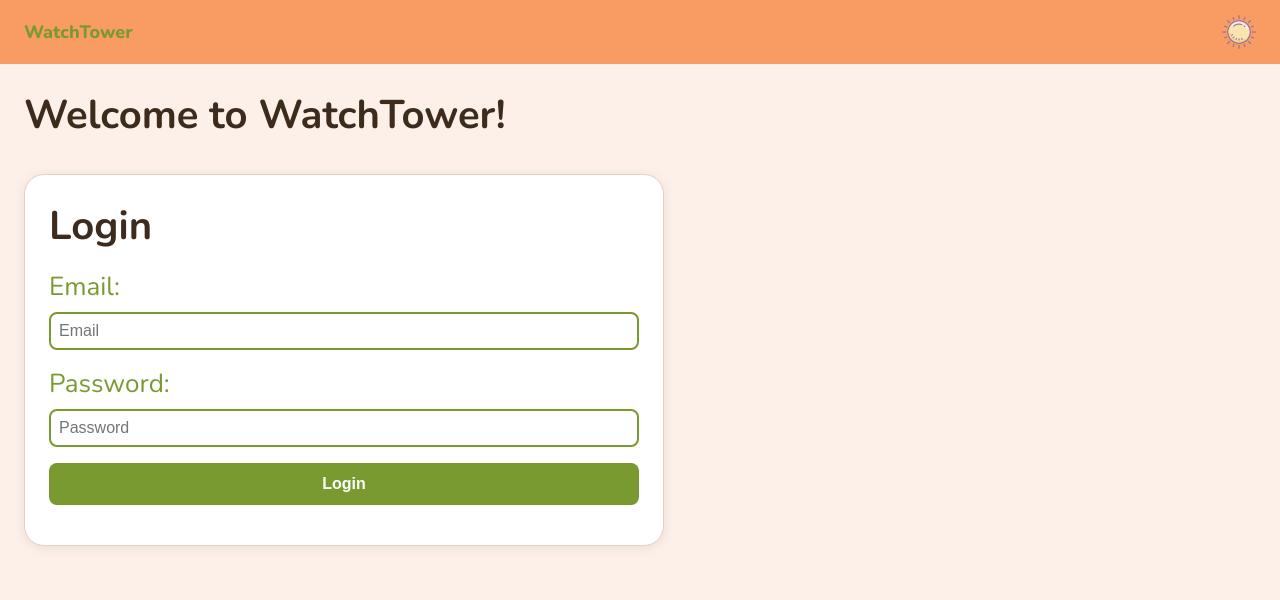
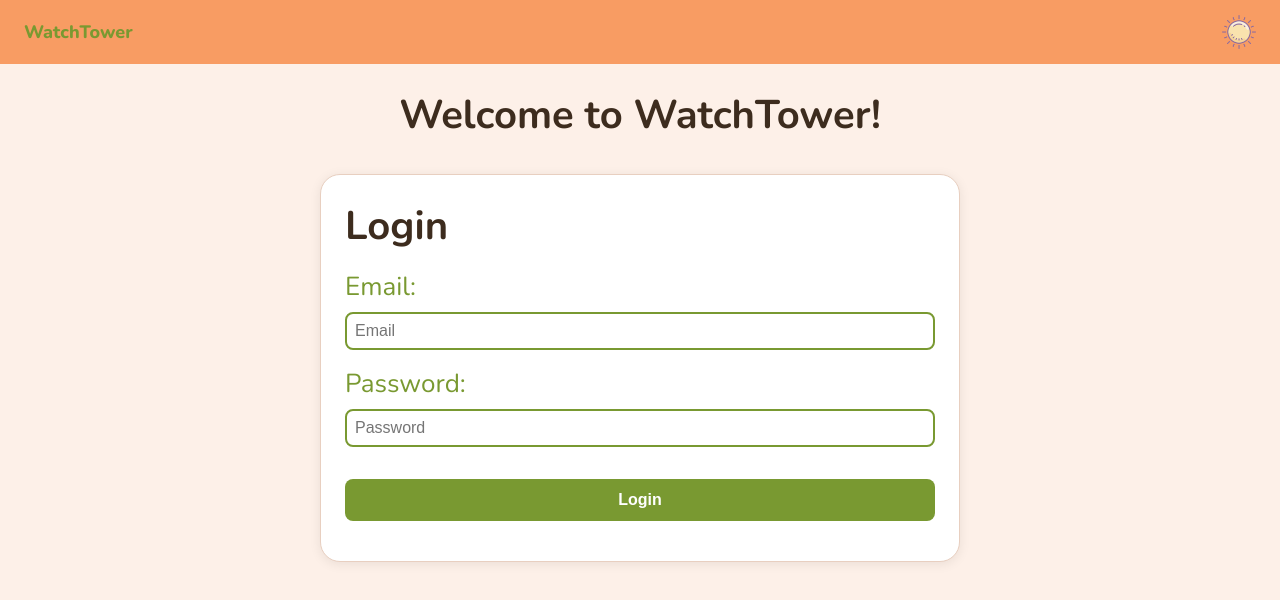
Before and after one commit to cse110-sp26-group7/Watchtower, a website: page dashboard/index.html in a window 1280 px wide. Drawn offline with nearby package versions, Linux system fonts and the light colour scheme.

Commit message:
centered the login card and title

```diff
--- a/dashboard/css/login.css
+++ b/dashboard/css/login.css
@@ -15,7 +15,7 @@
 
 #welcome-title {
   padding-top: 32px;
-  padding-left: 24px;
+  margin: 0 auto;
 }
 
 .login-card {
@@ -25,7 +25,7 @@
   padding: 24px;
   width: 640px;
   margin-top: 32px;
-  margin-left: 24px;
+  justify-self: center;
 
   box-shadow: 0 2px 12px rgba(0, 0, 0, 0.08);
 
@@ -55,7 +55,7 @@
 
 #login-button {
   width: 100%;
-  margin-top: 16px;
+  margin-top: 32px;
   padding: 12px 24px;
   font-size: 16px;
   font-weight: 600;
```
